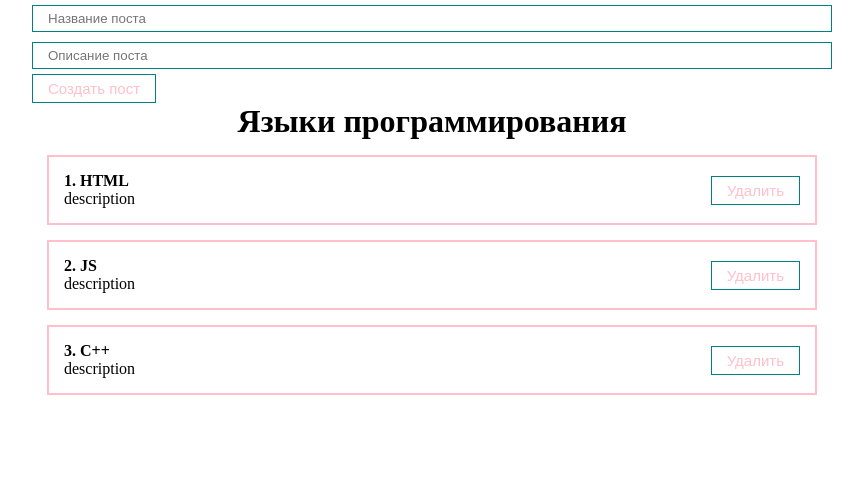
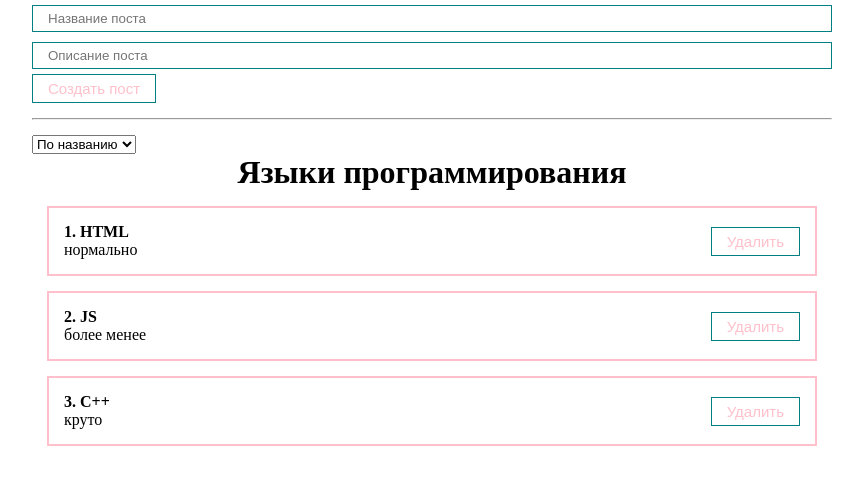
Before and after one commit to Artem-frontend-code/learning-frontend, a React (Create React App) app in the folder 03-react/: page / in a window 1280 px wide. Shown: the top 484 px of the page, without its empty margins (208-1071 px from the left). Built offline with nearby package versions, Linux system fonts and the light colour scheme.

Commit message:
все такое сложное, что запоминать невозможно, но я добавил сортировку еще учусь потом с нуля попробую сделать все хвавах

```diff
--- a/03-react/src/App.js
+++ b/03-react/src/App.js
@@ -6,14 +6,15 @@
 import "./styles/App.css";
 import MyButton from "./components/UI/button/MyButton";
 import MyInput from "./components/UI/input/MyInput";
+import MySelect from "./components/UI/select/MySelect";
 function App() {
   const [posts, setPosts] = useState([
-    {id: 1, title: "HTML", body:"description"},
-    {id: 2, title: "JS", body:"description"},
-    {id: 3, title: "C++", body:"description"},
+    {id: 1, title: "HTML", body:"нормально"},
+    {id: 2, title: "JS", body:"более менее"},
+    {id: 3, title: "C++", body:"круто"},
   ]);
 
-
+  const [selectedSort, setSelectedSort] = useState('');
 
   const createPost = (NewPost) => {
     setPosts([...posts, NewPost]);
@@ -24,10 +25,30 @@
     setPosts(posts.filter(p => p.id !== post.id))
   }
 
+  const sortPosts = (sort) => {
+    setSelectedSort(sort);
+    setPosts([...posts].sort((a, b) => a[sort].localeCompare(b[sort])));
+  }
+
   return (
     <div className="App">
 
       <PostForm create={createPost}/>
+      <hr style={{margin: '15px 0'}} />
+
+      <div>
+        <MySelect
+        value={selectedSort}
+        onChange={sortPosts}
+        defaultValue={'Сортировка'}
+        options = {[
+          {value: 'title', name:'По названию'},
+          {value: 'body', name:'По описанию'},
+        ]}
+        />
+
+      </div>
+
       {posts.length !== 0 ? <PostList remove =
       {removePost} posts={posts} title="Языки программирования"/>
       :
--- /dev/null
+++ b/03-react/src/components/UI/select/MySelect.jsx
@@ -0,0 +1,20 @@
+import React from 'react';
+
+const MySelect = ({options, defaultValue, value, onChange}) => {
+  return (
+    <select value={value}
+    onChange={event => onChange(event.target.value)}
+    >
+
+          <option value="value1" disabled>{defaultValue}</option>
+          {options.map(option => {
+            return(
+            <option key={option.value} value={option.value}>
+                {option.name}
+            </option>
+            )
+          })}
+    </select>
+  );
+};
+export default MySelect;
```
Also changed, not shown: 03-react/src/components/UI/select/MySelect.module.css (added).
